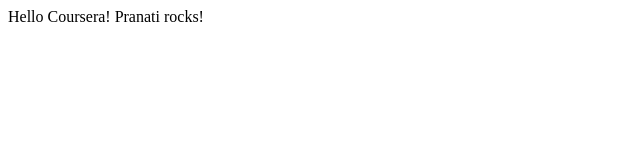
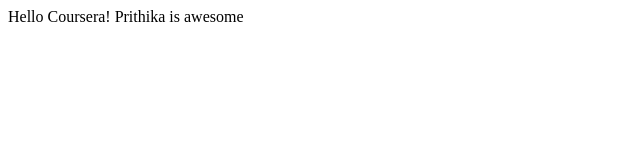
Before and after one commit to pranati08/coursera-test, a plain HTML site: page site/index.html in a window 1280 px wide. Shown: the full height of the page, 0-640 px from the left. Drawn offline with Linux system fonts and the light colour scheme.

Commit message:
modulr 2

```diff
--- a/site/index.html
+++ b/site/index.html
@@ -4,6 +4,6 @@
 	<title>Hello Courser!</title>
 </head>
 <body>
-<hl>Hello Coursera! Pranati rocks!</hl>
+<hl>Hello Coursera! Prithika is awesome</hl>
 </body>
 </html>
```
Also changed, not shown: site/doc-structure-before.html (added, +10 -0 lines), module2-solution/index.html (added), 1 other file.
